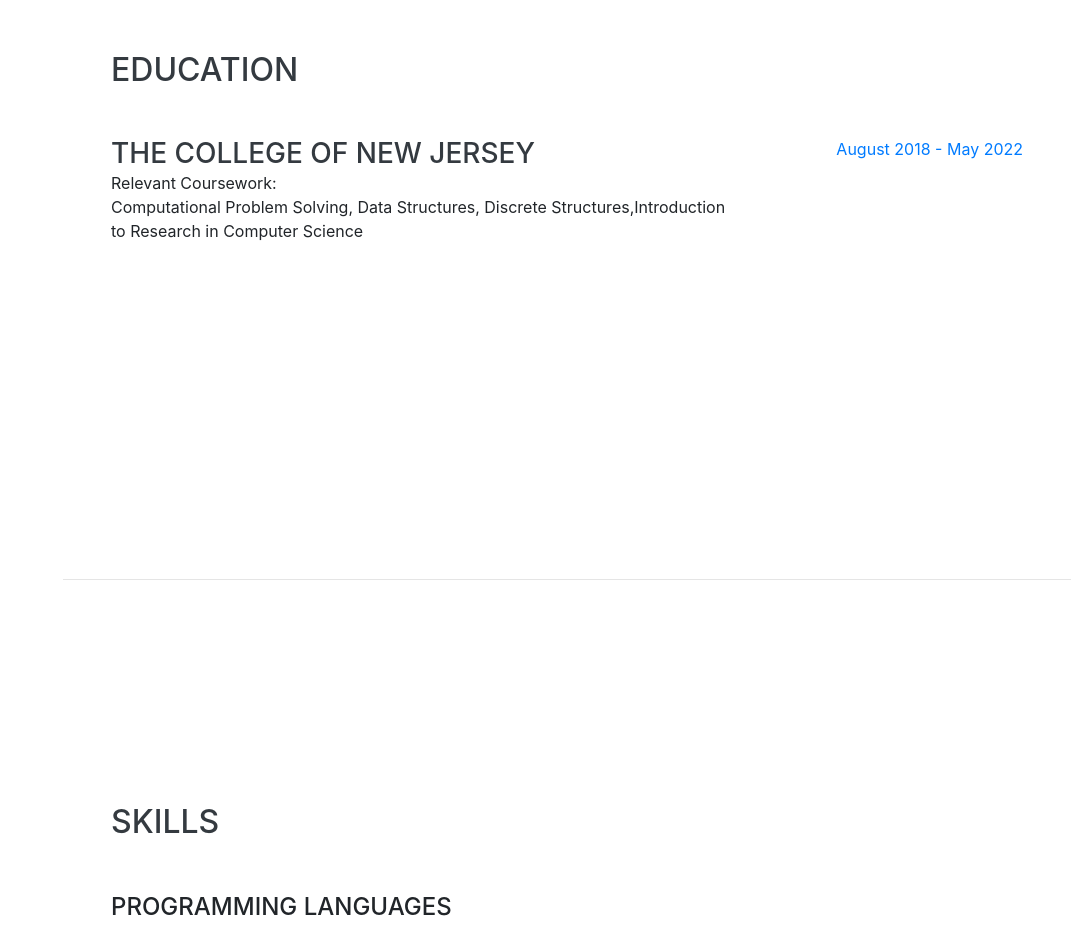
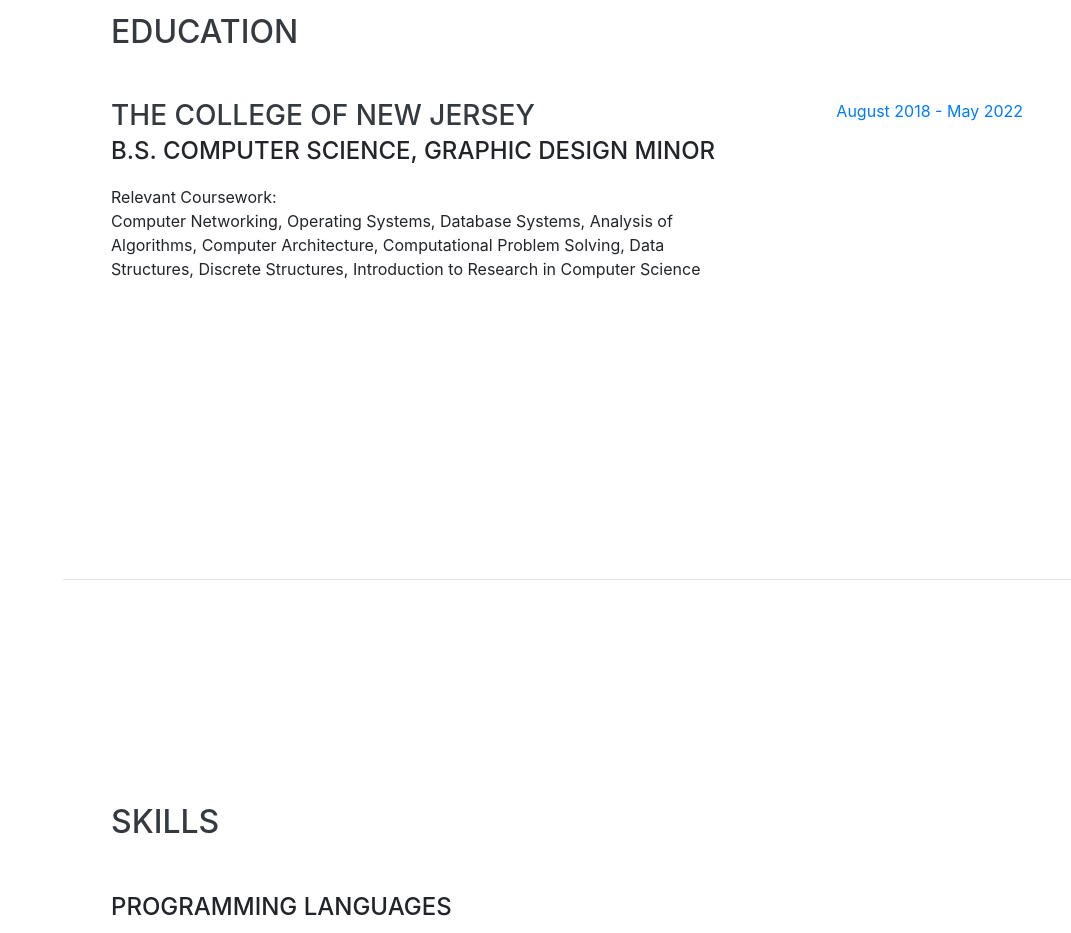
Before and after one commit to kooldawgstar/personalwebsite, a website with bundled scripts: page index.html in a window 1280 px wide. Shown: the part 2140-3073 px from the top of the page, without its empty margins (209-1280 px from the left). Built offline with nearby package versions, Linux system fonts and the light colour scheme; a web font is replaced by a local one.

Commit message:
Update index.html

```diff
--- a/index.html
+++ b/index.html
@@ -158,9 +158,9 @@
         <div class="resume-item d-flex flex-column flex-md-row justify-content-between mb-5">
           <div class="resume-content">
             <h3 class="mb-0">The College of New Jersey</h3>
-            <!--<div class="subheading mb-3">Class of 2022</div> -->
+            <div class="subheading mb-3">B.S. Computer Science, Graphic Design Minor</div>
             <div>Relevant Coursework:</div>
-            <p>Computational Problem Solving, Data Structures, Discrete Structures,Introduction to Research in Computer Science</p>
+            <p>Computer Networking, Operating Systems, Database Systems, Analysis of Algorithms, Computer Architecture, Computational Problem Solving, Data Structures, Discrete Structures, Introduction to Research in Computer Science</p>
           </div>
           <div class="resume-date text-md-right">
             <span class="text-primary">August 2018 - May 2022</span>
```
